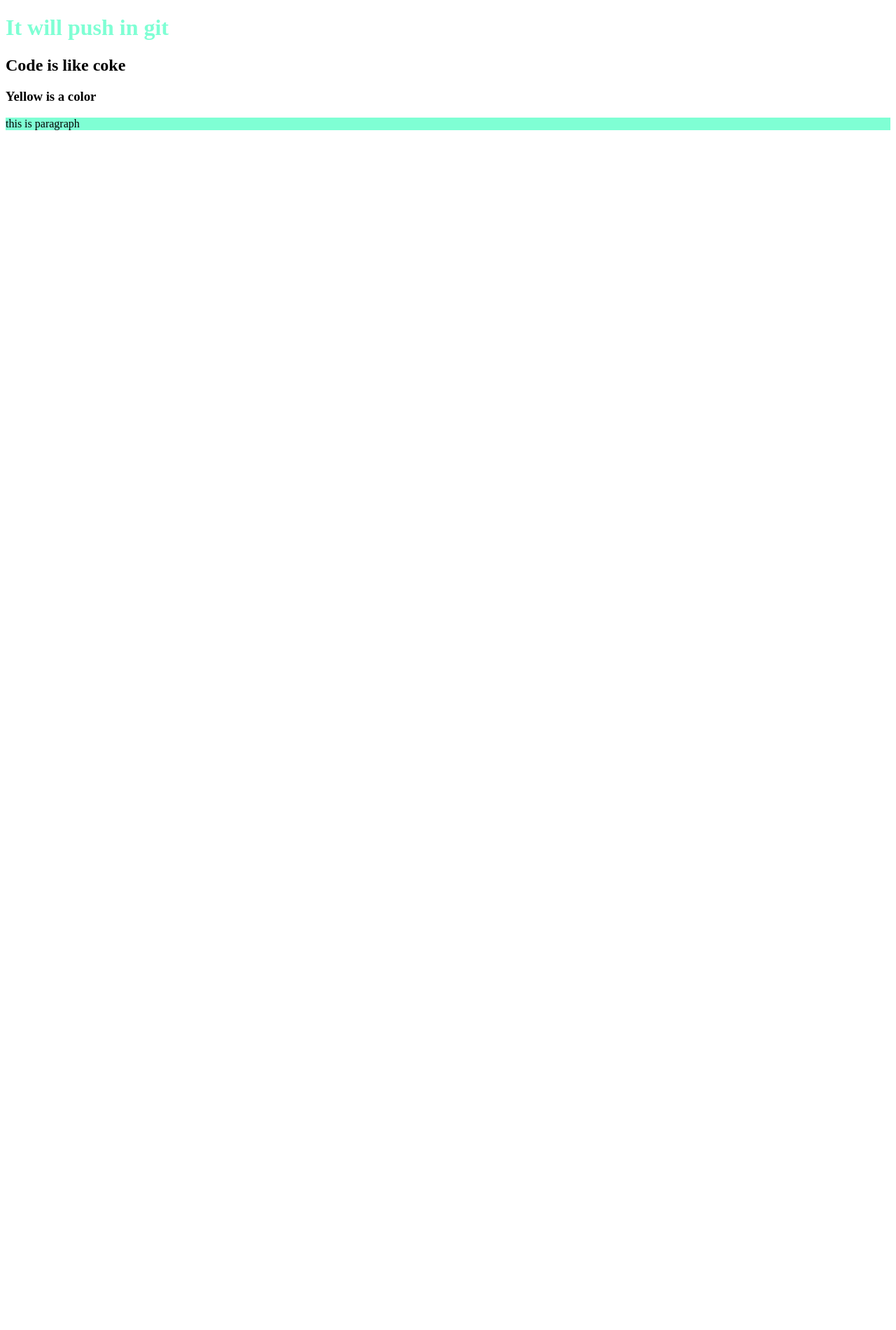
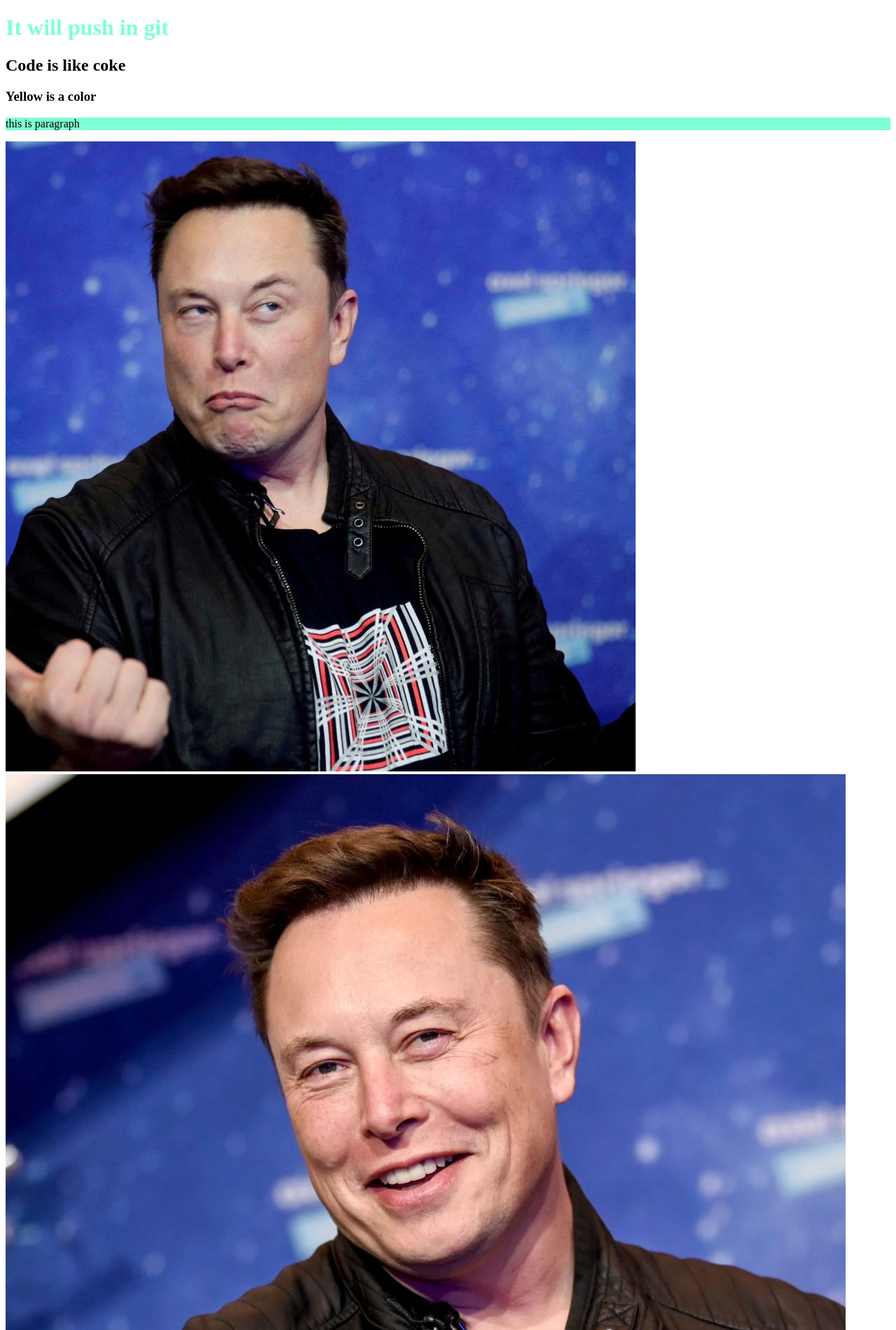
Before and after one commit to mehedihasan2004/my-third-repo, a plain HTML site: page index.html in a window 1280 px wide. Shown: the top 1900 px of the page at 70% size. Before the commit the page ends 800 px from the top, so only its background shows below. Drawn offline with Linux system fonts and the light colour scheme.

Commit message:
added elon

```diff
--- a/index.html
+++ b/index.html
@@ -13,6 +13,8 @@
     <h2>Code is like coke</h2>
     <h3>Yellow is a color</h3>
     <p> this is paragraph</p>
+    <img src="ElonMuskTwitter.jpg" alt="pic of elon">
+    <img src="elon musk.jpg" alt="also pic of elon">
 
 
 </body>
```
Also changed, not shown: ElonMuskTwitter.jpg (added), elon musk.jpg (added).
